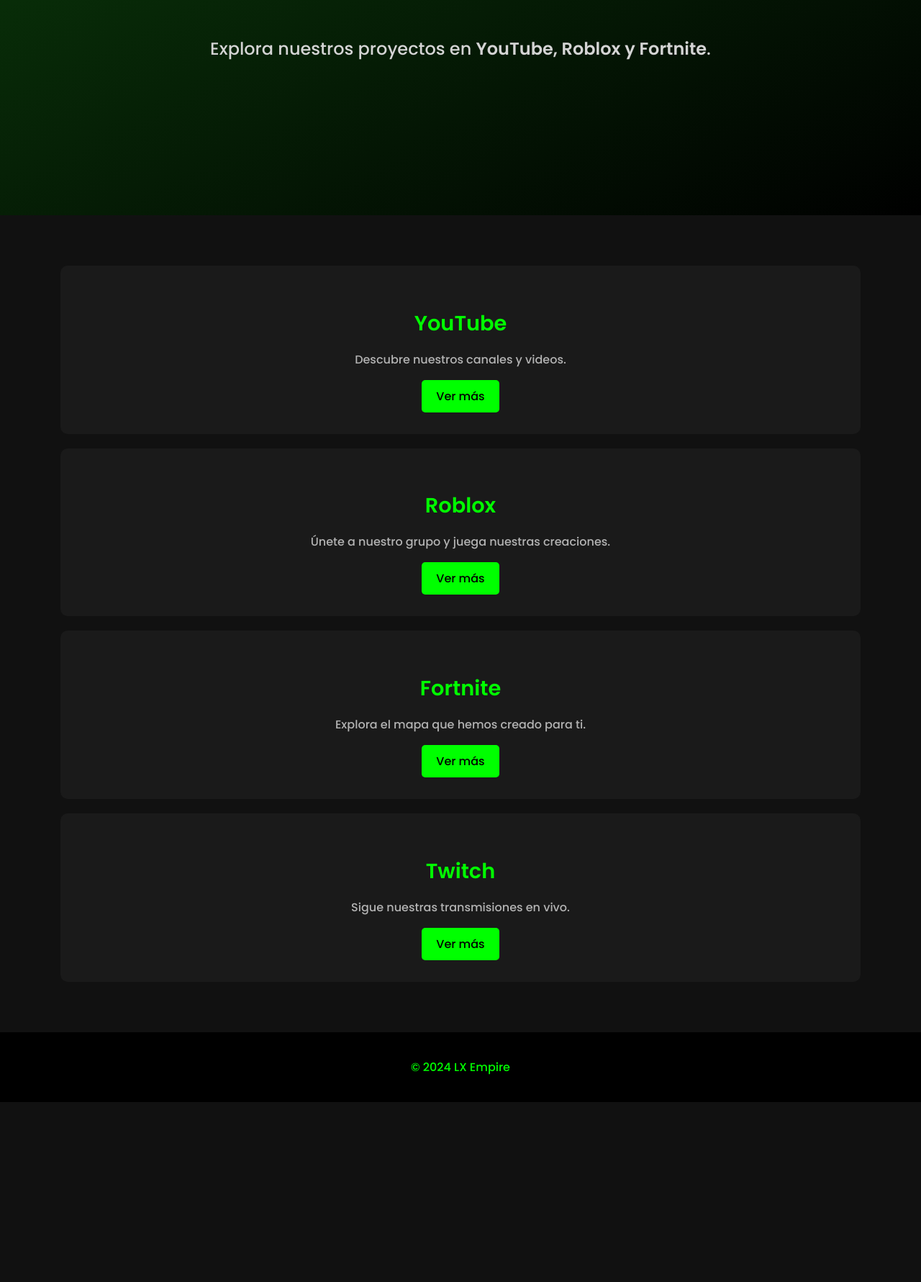
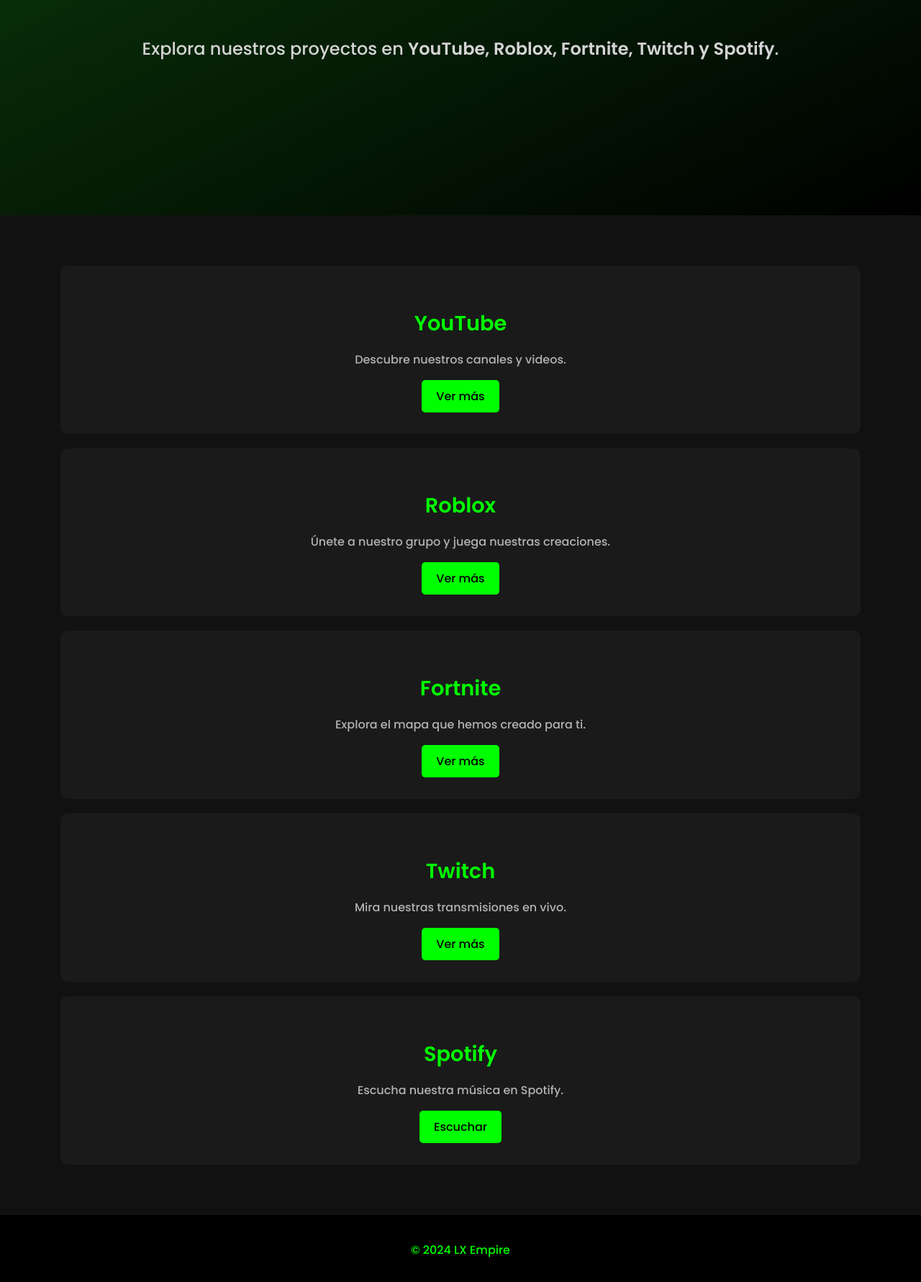
Before and after one commit to LuiguixVS/LxEmpire, a plain HTML site: page index.html in a window 1280 px wide. Shown: the part 513-2294 px from the top of the page at 72% size. Before the commit the page ends 2044 px from the top, so only its background shows below. Drawn offline with Linux system fonts and the light colour scheme.

Commit message:
Update index.html

```diff
--- a/index.html
+++ b/index.html
@@ -18,6 +18,7 @@
           <li><a href="roblox.html">Roblox</a></li>
           <li><a href="fortnite.html">Fortnite</a></li>
           <li><a href="twitch.html">Twitch</a></li>
+          <li><a href="spotify.html">Spotify</a></li>
         </ul>
       </nav>
     </div>
@@ -26,7 +27,7 @@
   <section id="hero">
     <div class="hero-content">
       <h2>Bienvenido a LX Empire</h2>
-            <p>Explora nuestros proyectos en <strong>YouTube, Roblox y Fortnite</strong>.</p>
+      <p>Explora nuestros proyectos en <strong>YouTube, Roblox, Fortnite, Twitch y Spotify</strong>.</p>
     </div>
   </section>
 
@@ -49,8 +50,13 @@
       </div>
       <div class="card">
         <h3>Twitch</h3>
-                <p>Sigue nuestras transmisiones en vivo.</p>
-                <a href="twitch.html" class="btn">Ver más</a>
+        <p>Mira nuestras transmisiones en vivo.</p>
+        <a href="https://www.twitch.tv/luiguixyt" class="btn">Ver más</a>
+      </div>
+      <div class="card">
+        <h3>Spotify</h3>
+        <p>Escucha nuestra música en Spotify.</p>
+        <a href="https://open.spotify.com/intl-es/artist/7z0oVnajITwaHFpx3LRNkD?si=tsKn4NwyRmyMDyeOm-FuHA" class="btn">Escuchar</a>
       </div>
     </div>
   </section>
```
Lines whose indentation alone changed are shown as unchanged.
